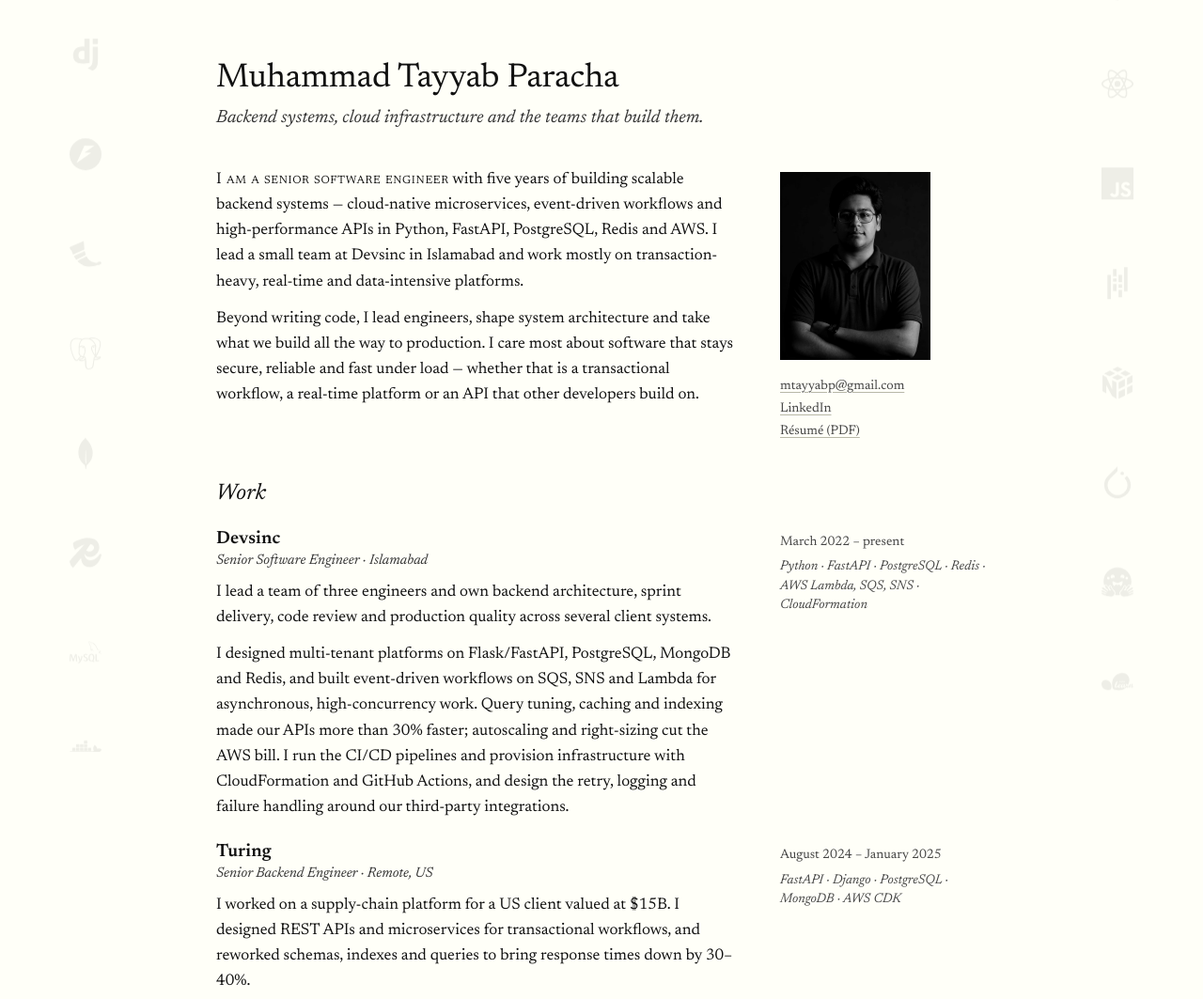
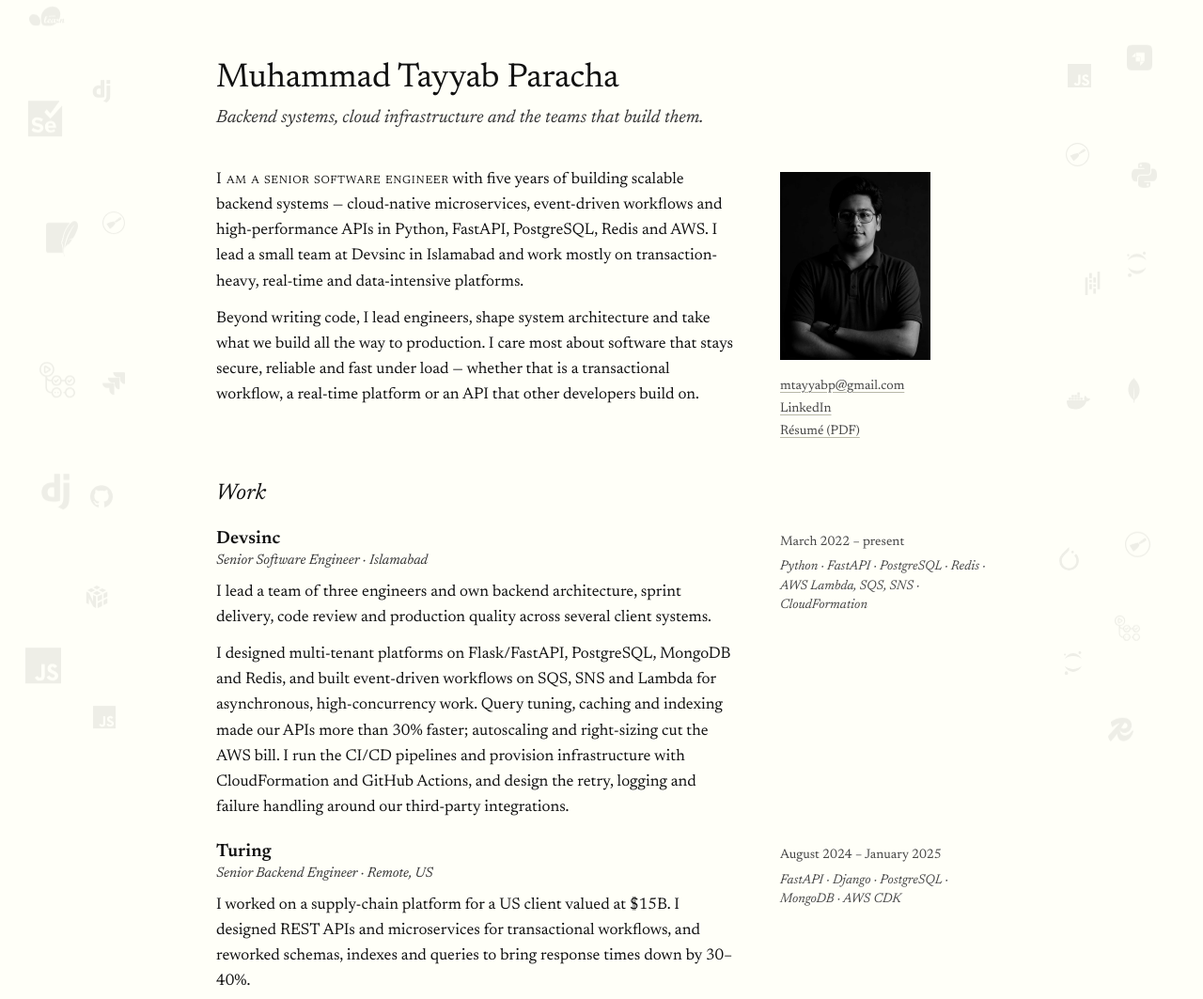
Before and after one commit to TayyabParacha/tayyab-portfolio, a plain HTML site: page index.html in a window 1280 px wide. Shown: the top 1063 px of the page at 94% size. Drawn offline with Linux system fonts and the light colour scheme.

Commit message:
Scroll-driven logo columns with random layout and alternating directions

```diff
--- /dev/null
+++ b/assets/rails.js
@@ -0,0 +1,124 @@
+/*
+  Faint tech-logo columns in the side margins that move with scrolling.
+  Scroll down and they move one way, scroll up and they reverse. Each column
+  gets a random logo order, spacing, size, speed and direction on every load.
+*/
+(function () {
+  var ICONS = [
+    "python", "django", "fastapi", "flask", "postgresql", "mongodb", "redis",
+    "mysql", "sqlite", "docker", "githubactions", "github", "gitlab", "react",
+    "javascript", "pandas", "numpy", "pytorch", "huggingface", "scikitlearn",
+    "opencv", "jupyter", "selenium", "scrapy", "strapi", "jira"
+  ];
+  var CONTENT_W = 916;       // must match main's max-width + padding in style.css
+  var MIN_GUTTER = 132;      // below this there is no room for a column
+
+  var root = document.createElement("div");
+  root.className = "rails";
+  root.setAttribute("aria-hidden", "true");
+  document.body.insertBefore(root, document.body.firstChild);
+
+  var reduceMotion = window.matchMedia("(prefers-reduced-motion: reduce)").matches;
+  var columns = [];
+  var current = window.scrollY, target = current, ticking = false;
+
+  function rand(a, b) { return a + Math.random() * (b - a); }
+  function shuffle(list) {
+    var a = list.slice();
+    for (var i = a.length - 1; i > 0; i--) {
+      var j = Math.floor(Math.random() * (i + 1));
+      var t = a[i]; a[i] = a[j]; a[j] = t;
+    }
+    return a;
+  }
+
+  function makeColumn(x, dir) {
+    var col = document.createElement("div");
+    col.className = "rail-col";
+    col.style.left = x + "px";
+
+    var track = document.createElement("div");
+    track.className = "rail-track";
+
+    var size = Math.round(rand(24, 38));
+    // enough logos that one copy of the loop is taller than the screen
+    var names = [], height = 0, pool = [];
+    while (height < window.innerHeight * 1.3 || names.length < 8) {
+      if (!pool.length) pool = shuffle(ICONS);
+      names.push(pool.pop());
+      height += size + 103;
+    }
+    var html = "";
+    names.forEach(function (n) {
+      var gap = Math.round(rand(56, 150));
+      var nudge = Math.round(rand(-14, 14));
+      html += '<img src="assets/icons/' + n + '.svg" alt="" style="width:' + size +
+        'px;height:' + size + 'px;margin:' + gap + 'px 0 0 ' + nudge + 'px">';
+    });
+    track.innerHTML = html + html; // duplicated so the loop is seamless
+    col.appendChild(track);
+    root.appendChild(col);
+
+    return {
+      track: track,
+      half: 0,
+      speed: rand(0.18, 0.6),
+      dir: dir,
+      phase: rand(0, 2000)
+    };
+  }
+
+  function build() {
+    root.innerHTML = "";
+    columns = [];
+    var vw = document.documentElement.clientWidth;
+    var gutter = (vw - CONTENT_W) / 2;
+    if (gutter < MIN_GUTTER) { root.style.display = "none"; return; }
+    root.style.display = "block";
+
+    var perSide = gutter >= 360 ? 4 : gutter >= 250 ? 3 : 2;
+    var step = gutter / (perSide + 1);
+    for (var k = 1; k <= perSide; k++) {
+      var jitter = rand(-step * 0.18, step * 0.18);
+      var dir = k % 2 === 1 ? 1 : -1;  // neighbouring columns move in opposite directions
+      columns.push(makeColumn(step * k + jitter - 17, dir));        // left side, outer to inner
+      columns.push(makeColumn(vw - step * k + jitter - 17, -dir));  // right side mirrors it
+    }
+    measure();
+    render(current);
+  }
+
+  function measure() {
+    columns.forEach(function (c) { c.half = c.track.scrollHeight / 2 || 1; });
+  }
+
+  function render(y) {
+    columns.forEach(function (c) {
+      var travel = ((y * c.speed + c.phase) % c.half + c.half) % c.half;
+      var offset = c.dir === 1 ? -travel : travel - c.half; // 1 = moves up as you scroll down
+      c.track.style.transform = "translate3d(0," + offset.toFixed(1) + "px,0)";
+    });
+  }
+
+  function loop() {
+    current += (target - current) * 0.12; // gentle easing
+    if (Math.abs(target - current) < 0.3) { current = target; ticking = false; }
+    render(current);
+    if (ticking) requestAnimationFrame(loop);
+  }
+
+  window.addEventListener("scroll", function () {
+    target = window.scrollY;
+    if (reduceMotion) { current = target; return; } // no movement for reduced motion
+    if (!ticking) { ticking = true; requestAnimationFrame(loop); }
+  }, { passive: true });
+
+  var resizeTimer;
+  window.addEventListener("resize", function () {
+    clearTimeout(resizeTimer);
+    resizeTimer = setTimeout(build, 200);
+  });
+  window.addEventListener("load", measure);
+
+  build();
+})();
--- a/index.html
+++ b/index.html
@@ -15,10 +15,9 @@
   <link rel="preconnect" href="https://fonts.gstatic.com" crossorigin>
   <link href="https://fonts.googleapis.com/css2?family=Newsreader:ital,opsz,wght@0,6..72,400;0,6..72,500;0,6..72,600;1,6..72,400&display=swap" rel="stylesheet">
   <link rel="stylesheet" href="style.css">
+  <script src="assets/rails.js" defer></script>
 </head>
 <body>
-  <div class="rail rail-left" aria-hidden="true"><div class="rail-track"><img src="assets/icons/python.svg" alt=""><img src="assets/icons/django.svg" alt=""><img src="assets/icons/fastapi.svg" alt=""><img src="assets/icons/flask.svg" alt=""><img src="assets/icons/postgresql.svg" alt=""><img src="assets/icons/mongodb.svg" alt=""><img src="assets/icons/redis.svg" alt=""><img src="assets/icons/mysql.svg" alt=""><img src="assets/icons/docker.svg" alt=""><img src="assets/icons/githubactions.svg" alt=""><img src="assets/icons/sqlite.svg" alt=""><img src="assets/icons/python.svg" alt=""><img src="assets/icons/django.svg" alt=""><img src="assets/icons/fastapi.svg" alt=""><img src="assets/icons/flask.svg" alt=""><img src="assets/icons/postgresql.svg" alt=""><img src="assets/icons/mongodb.svg" alt=""><img src="assets/icons/redis.svg" alt=""><img src="assets/icons/mysql.svg" alt=""><img src="assets/icons/docker.svg" alt=""><img src="assets/icons/githubactions.svg" alt=""><img src="assets/icons/sqlite.svg" alt=""></div></div>
-  <div class="rail rail-right" aria-hidden="true"><div class="rail-track"><img src="assets/icons/react.svg" alt=""><img src="assets/icons/javascript.svg" alt=""><img src="assets/icons/pandas.svg" alt=""><img src="assets/icons/numpy.svg" alt=""><img src="assets/icons/pytorch.svg" alt=""><img src="assets/icons/huggingface.svg" alt=""><img src="assets/icons/scikitlearn.svg" alt=""><img src="assets/icons/opencv.svg" alt=""><img src="assets/icons/jupyter.svg" alt=""><img src="assets/icons/selenium.svg" alt=""><img src="assets/icons/scrapy.svg" alt=""><img src="assets/icons/strapi.svg" alt=""><img src="assets/icons/github.svg" alt=""><img src="assets/icons/gitlab.svg" alt=""><img src="assets/icons/jira.svg" alt=""><img src="assets/icons/react.svg" alt=""><img src="assets/icons/javascript.svg" alt=""><img src="assets/icons/pandas.svg" alt=""><img src="assets/icons/numpy.svg" alt=""><img src="assets/icons/pytorch.svg" alt=""><img src="assets/icons/huggingface.svg" alt=""><img src="assets/icons/scikitlearn.svg" alt=""><img src="assets/icons/opencv.svg" alt=""><img src="assets/icons/jupyter.svg" alt=""><img src="assets/icons/selenium.svg" alt=""><img src="assets/icons/scrapy.svg" alt=""><img src="assets/icons/strapi.svg" alt=""><img src="assets/icons/github.svg" alt=""><img src="assets/icons/gitlab.svg" alt=""><img src="assets/icons/jira.svg" alt=""></div></div>
 <main>
 
   <header>
--- a/style.css
+++ b/style.css
@@ -131,34 +131,18 @@ footer {
   color: var(--muted);
 }
 
-/* Faint logo columns drifting in the side margins (wide screens only) */
-.rail {
+/* Faint logo columns in the side margins; built and moved by assets/rails.js */
+.rails {
   position: fixed;
-  top: 0;
-  bottom: 0;
-  width: 44px;
+  inset: 0;
   overflow: hidden;
   pointer-events: none;
   opacity: 0.07;
   z-index: 0;
-  display: none;
 }
-.rail-left  { left:  calc((100vw - 916px) / 4 - 22px); }
-.rail-right { right: calc((100vw - 916px) / 4 - 22px); }
-.rail-track {
-  display: flex;
-  flex-direction: column;
-  align-items: center;
-  gap: 72px;
-  padding-bottom: 72px;
-  animation: rail-up 90s linear infinite;
-}
-.rail-right .rail-track { animation-name: rail-down; animation-duration: 110s; }
-.rail img { width: 34px; height: 34px; display: block; }
-@keyframes rail-up   { from { transform: translateY(0); }    to { transform: translateY(-50%); } }
-@keyframes rail-down { from { transform: translateY(-50%); } to { transform: translateY(0); } }
-@media (min-width: 1180px) { .rail { display: block; } }
-@media (prefers-reduced-motion: reduce) { .rail-track { animation: none; } }
+.rail-col { position: absolute; top: 0; width: 40px; }
+.rail-track { will-change: transform; }
+.rail-track img { display: block; }
 
 /* Tablet & phone: margin notes drop below their paragraph */
 @media (max-width: 980px) {
@@ -198,5 +182,5 @@ footer {
   .margin { font-size: 9pt; }
   figure img { max-width: 120pt; }
   a { text-decoration: none; }
-  .rail { display: none !important; }
+  .rails { display: none !important; }
 }
```
